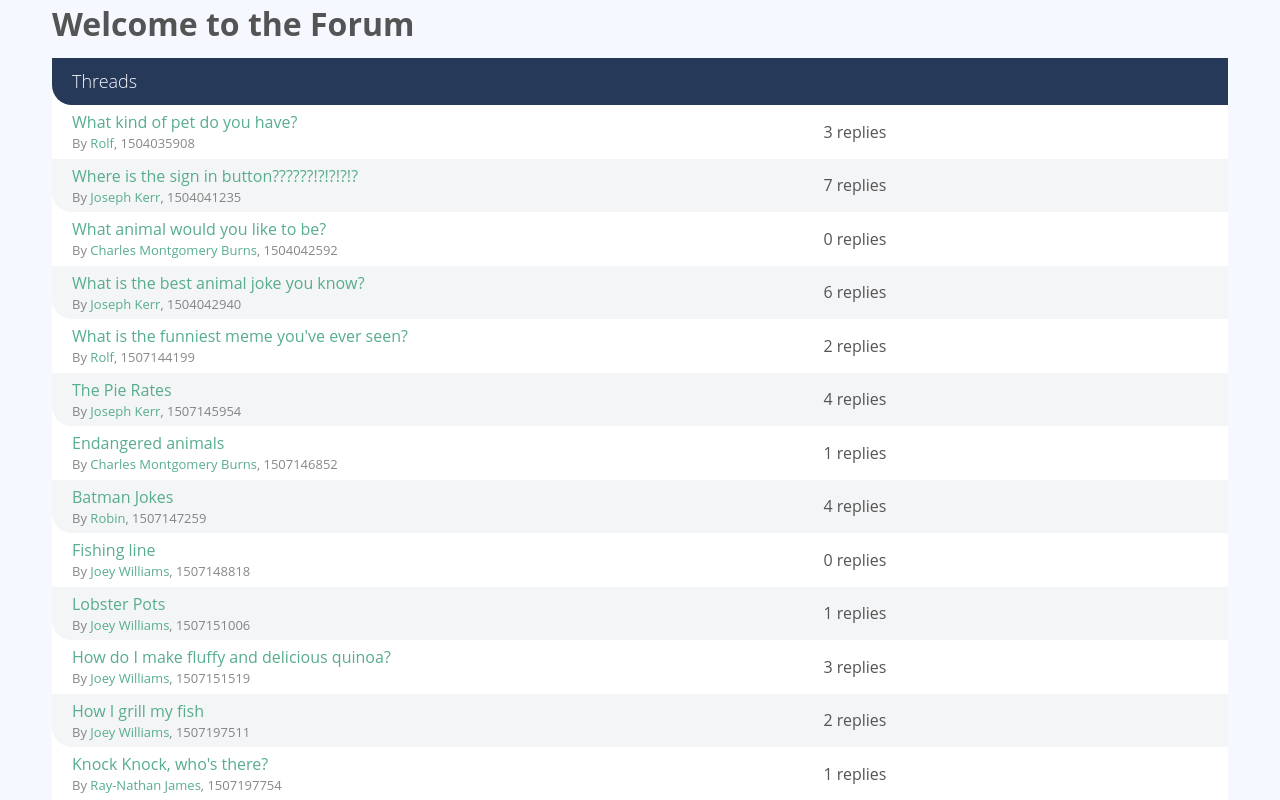
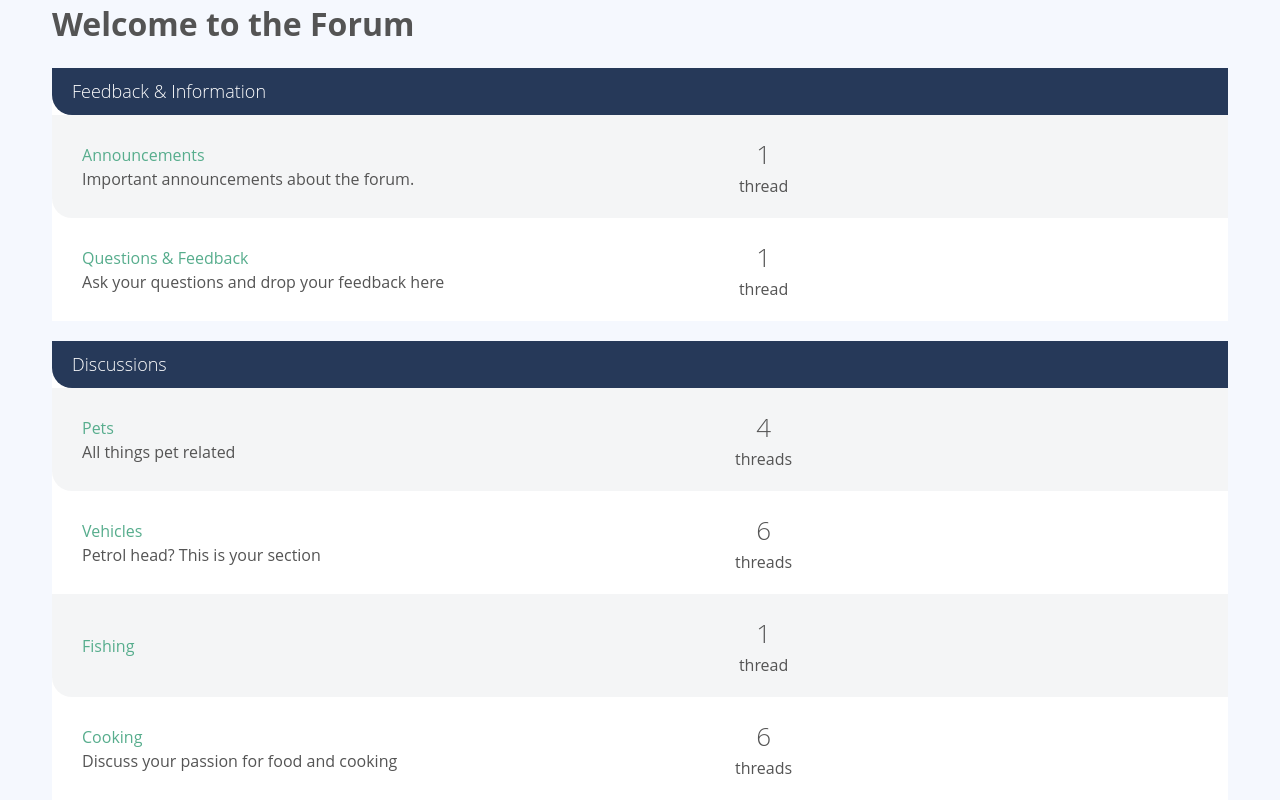
Before and after one commit to zeina-idris/vue-master-class, a Vue app: page / in a window 1280 px wide. Shown: the top 800 px of the page. Built offline with nearby package versions, Linux system fonts and the light colour scheme.

Commit message:
Add categories

```diff
--- /dev/null
+++ b/src/components/CategoryList.vue
@@ -0,0 +1,26 @@
+<template>
+  <div>
+    <CategoryListItem
+      v-for="category in categories"
+      :category="category"
+      :key="category['.key']"
+    />
+  </div>
+</template>
+
+<script>
+import CategoryListItem from './CategoryListItem'
+
+export default {
+  components: {
+    CategoryListItem
+  },
+
+  props: {
+    categories: {
+      required: true,
+      type: Array
+    }
+  }
+}
+</script>
--- /dev/null
+++ b/src/components/CategoryListItem.vue
@@ -0,0 +1,36 @@
+<template>
+  <div class="forum-list">
+
+    <h2 class="list-title">
+      <router-link :to="{name: 'PageCategory', params: {id: category['.key']}}">
+        {{ category.name }}
+      </router-link>
+    </h2>
+    <ForumList :forums="categoryForums"/>
+  </div>
+</template>
+
+<script>
+import ForumList from './ForumList'
+import sourceData from '@/data'
+
+export default {
+  components: {
+    ForumList
+  },
+
+  props: {
+    category: {
+      required: true,
+      type: Object
+    }
+  },
+
+  computed: {
+    categoryForums () {
+      return Object.values(sourceData.forums)
+      .filter(forum => forum.categoryId === this.category['.key'])
+    }
+  }
+}
+</script>
--- /dev/null
+++ b/src/components/ForumList.vue
@@ -0,0 +1,26 @@
+<template>
+<div>
+    <ForumListItem
+      v-for="forum in forums"
+      :forum="forum"
+      :key="forum['.key']"
+    />
+</div>
+</template>
+
+<script>
+import ForumListItem from './ForumListItem'
+
+export default {
+  components: {
+    ForumListItem
+  },
+
+  props: {
+    forums: {
+      required: true,
+      type: Array
+    }
+  }
+}
+</script>
--- /dev/null
+++ b/src/components/ForumListItem.vue
@@ -0,0 +1,40 @@
+<template>
+  <div class="forum-listing">
+    <div class="forum-details">
+        <router-link
+        :to="{name: 'Forum', params: {id: forum['.key']}}"
+        >
+        {{forum.name}}
+        </router-link>
+        <p> {{forum.description}} </p>
+    </div>
+
+    <div class="threads-count">
+        <p class="count">{{threadsCount}}</p>
+        {{threadsCount === 1 ? 'thread' : 'threads'}}
+    </div>
+
+    <div class="last-thread">
+    </div>
+
+  </div>
+</template>
+
+<script>
+export default {
+  props: {
+    forum: {
+      required: true,
+      type: Object
+    }
+  },
+
+  computed: {
+    threadsCount () {
+      return this.forum.threads
+      ? Object.values(this.forum.threads).length
+      : 0
+    }
+  }
+}
+</script>
--- a/src/pages/PageHome.vue
+++ b/src/pages/PageHome.vue
@@ -1,24 +1,24 @@
 <template>
   <div class="col-full">
     <h1>Welcome to the Forum</h1>
-    <ThreadList :threads="threads" />
+
+    <CategoryList :categories="categories"/>
   </div>
 </template>
 
 <script>
 import sourceData from '@/data'
-import ThreadList from '@/components/ThreadList'
+import CategoryList from '@/components/CategoryList'
+console.log(sourceData)
 
 export default {
   components: {
-    ThreadList
+    CategoryList
   },
 
   data () {
     return {
-      threads: Object.values(sourceData.threads),
-      posts: sourceData.posts,
-      users: sourceData.users
+      categories: Object.values(sourceData.categories)
     }
   }
 }
--- a/src/pages/PageThreadShow.vue
+++ b/src/pages/PageThreadShow.vue
@@ -1,18 +1,27 @@
 <template>
 <div class="col-large push-top">
     <h1>{{thread.title}}</h1>
+    <p>
+      By <a href="#" class="link-unstyled">Robin</a>, <AppDate :timestamp="thread.publishedAt" />
+      <span style="float:right; margin-top: 2px;" class="hide-mobile text-faded text-small">3 replies by 3 contributors</span>
+    </p>
     <PostList :posts="posts" />
+    <PostEditor
+    @save="addPost"
+    :threadId="id"
+    />
 </div>
 </template>
 
 <script>
 import sourceData from '@/data'
 import PostList from '@/components/PostList'
-console.log(sourceData)
+import PostEditor from '@/components/PostEditor'
 
 export default {
   components: {
-    PostList
+    PostList,
+    PostEditor
   },
 
   props: {
@@ -34,6 +43,15 @@ export default {
       return Object.values(sourceData.posts)
       .filter(post => postIds.includes(post['.key']))
     }
+  },
+  methods: {
+    addPost (eventData) {
+      const post = eventData.post
+      const postId = eventData.post['.key']
+      this.$set(sourceData.posts, postId, post)
+      this.$set(this.thread.posts, postId, postId)
+      this.$set(sourceData.users[post.userId].posts, postId, postId)
+    }
   }
 }
 </script>
--- a/src/router/index.js
+++ b/src/router/index.js
@@ -3,6 +3,8 @@ import Router from 'vue-router'
 import PageHome from '@/pages/PageHome'
 import PageThreadShow from '@/pages/PageThreadShow'
 import PageNotFound from '@/pages/PageNotFound'
+import PageForum from '@/pages/PageForum'
+import PageCategory from '@/pages/PageCategory'
 
 Vue.use(Router)
 
@@ -14,6 +16,18 @@ export default new Router({
       path: '/',
       name: 'Home',
       component: PageHome
+    },
+    {
+      path: '/category/:id',
+      name: 'Category',
+      component: PageCategory,
+      props: true
+    },
+    {
+      path: '/forum/:id',
+      name: 'Forum',
+      component: PageForum,
+      props: true
     },
     {
       path: '/thread/:id',
```
